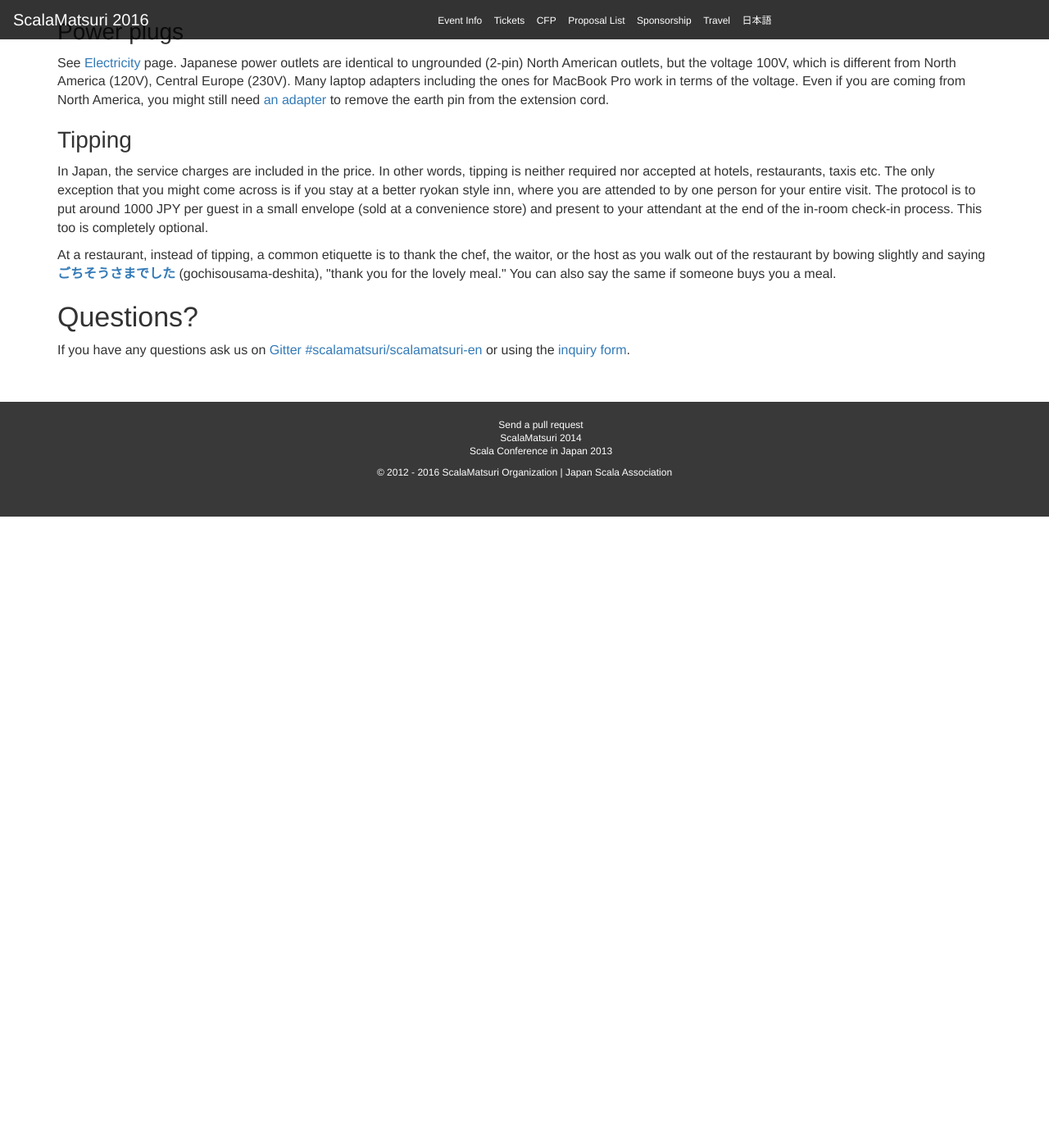
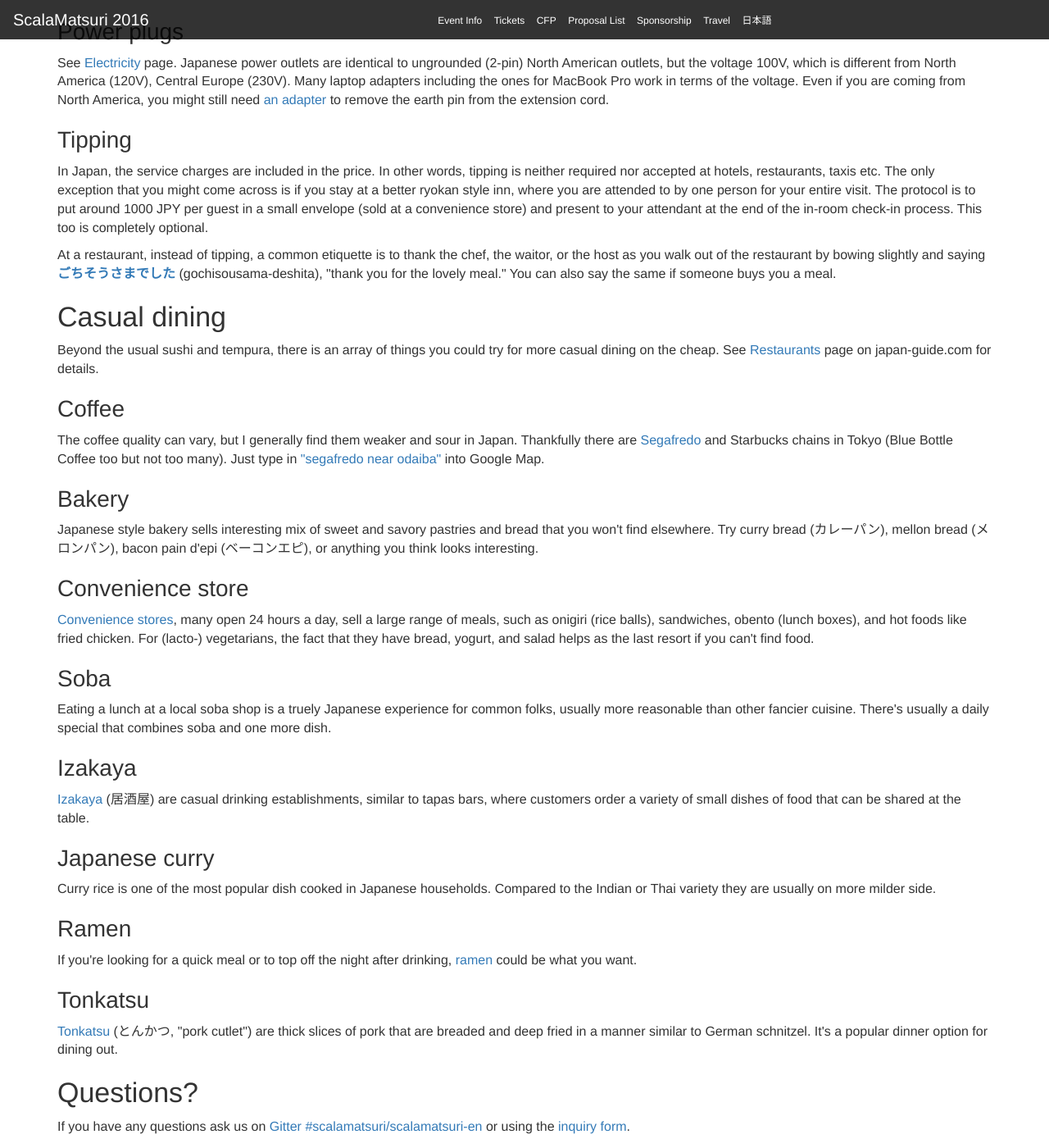
Before and after one commit to scalajp/2016.scalamatsuri.org, a Jekyll site: the page built from en/travel/index.html, in a window 1280 px wide and 1400 px high, scrolled down 2664 px. Shown: the whole window at 82% size. Built offline with Jekyll 4.4.1, drawn with Linux system fonts in a browser that asks for light colours; nearby versions of some CDN libraries; comment, search, counter and statistics services are not loaded; before the commit the page ends 3294 px from its top, so only the background shows below that.

Commit message:
Adds casual dining section

```diff
--- a/en/travel/index.html
+++ b/en/travel/index.html
@@ -127,6 +127,45 @@ In Japan, the service charges are included in the price. In other words, tipping
 At a restaurant, instead of tipping, a common etiquette is to thank the chef, the waitor, or the host as you walk out of the restaurant by bowing slightly and saying <a href="https://www.youtube.com/watch?v=I0Rp1W8-ZSM&t=1m16s"><b>ごちそうさまでした</b></a> (gochisousama-deshita), "thank you for the lovely meal." You can also say the same if someone buys you a meal.
 </p>
 
+<h2>Casual dining</h2>
+<p>
+Beyond the usual sushi and tempura, there is an array of things you could try for more casual dining on the cheap.
+See <a href="http://www.japan-guide.com/e/e2036.html">Restaurants</a> page on japan-guide.com for details.
+</p>
+<h3>Coffee</h3>
+<p>
+The coffee quality can vary, but I generally find them weaker and sour in Japan.
+Thankfully there are <a href="http://www.segafredo.jp/shop_list/odaiba/">Segafredo</a> and Starbucks chains in Tokyo (Blue Bottle Coffee too but not too many). Just type in <a href="https://www.google.com/maps/search/segafredo+near+odaiba">"segafredo near odaiba"</a> into Google Map.
+</p>
+<h3>Bakery</h3>
+<p>
+Japanese style bakery sells interesting mix of sweet and savory pastries and bread that you won't find elsewhere.
+Try curry bread (カレーパン), mellon bread (メロンパン), bacon pain d'epi (ベーコンエピ), or anything you think looks interesting.
+</p>
+<h3>Convenience store</h3>
+<p>
+<a href="http://www.japan-guide.com/e/e2071.html">Convenience stores</a>, many open 24 hours a day, sell a large range of meals, such as onigiri (rice balls), sandwiches, obento (lunch boxes), and hot foods like fried chicken. For (lacto-) vegetarians, the fact that they have bread, yogurt, and salad helps as the last resort if you can't find food.
+</p>
+<h3>Soba</h3>
+<p>
+Eating a lunch at a local soba shop is a truely Japanese experience for common folks, usually more reasonable than other fancier cuisine. There's usually a daily special that combines soba and one more dish.
+</p>
+<h3>Izakaya</h3>
+<p>
+<a href="http://www.japan-guide.com/e/e2036_izakaya.html">Izakaya</a> (居酒屋) are casual drinking establishments, similar to tapas bars, where customers order a variety of small dishes of food that can be shared at the table.
+</p>
+<h3>Japanese curry</h3>
+<p>
+Curry rice is one of the most popular dish cooked in Japanese households. Compared to the Indian or Thai variety they are usually on more milder side.
+</p>
+<h3>Ramen</h3>
+<p>
+If you're looking for a quick meal or to top off the night after drinking, <a href="http://www.japan-guide.com/e/e2042.html">ramen</a> could be what you want.
+</p>
+<h3>Tonkatsu</h3>
+<p>
+<a href="http://www.japan-guide.com/e/e2339.html">Tonkatsu</a> (とんかつ, "pork cutlet") are thick slices of pork that are breaded and deep fried in a manner similar to German schnitzel. It's a popular dinner option for dining out.
+</p>
 <h2>Questions?</h2>
 <p>
 If you have any questions ask us on <a href="https://gitter.im/scalamatsuri/scalamatsuri-en">Gitter #scalamatsuri/scalamatsuri-en</a> or using the <a href="https://docs.google.com/forms/d/1kVRSxCTTwTPh_o2MGi4p-Zy1BoUARAWdwc2nXVkoi-s/viewform">inquiry form</a>.
```
